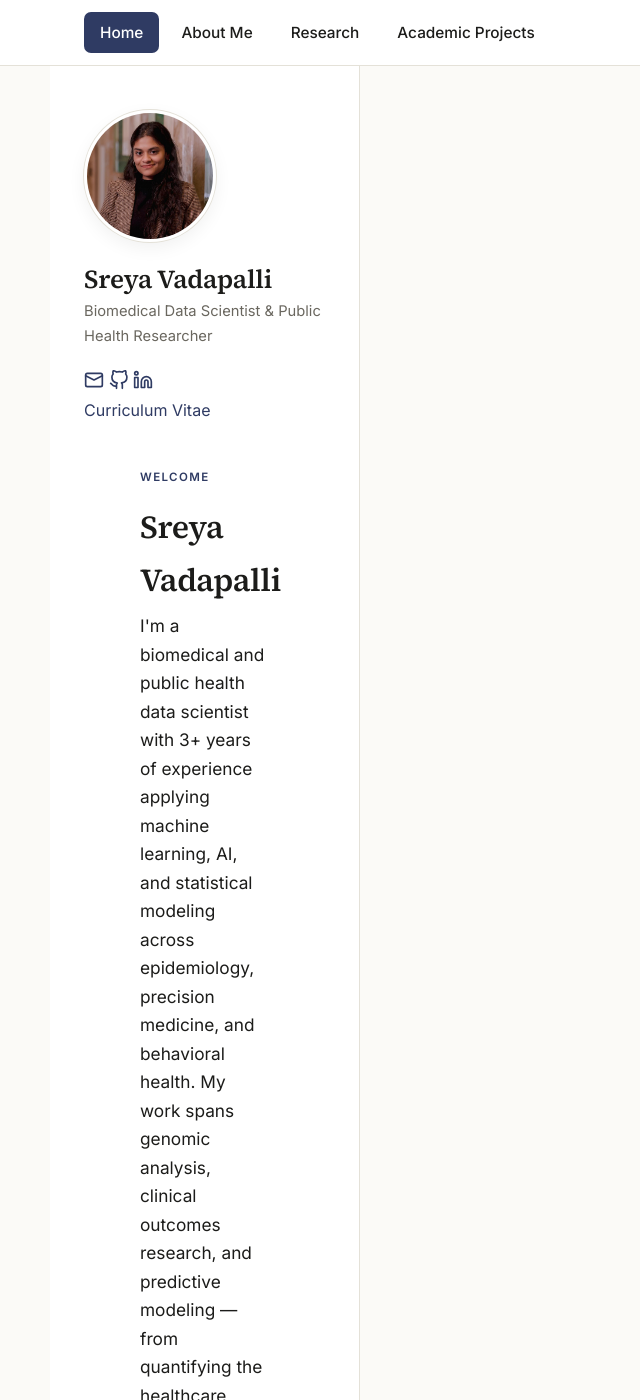
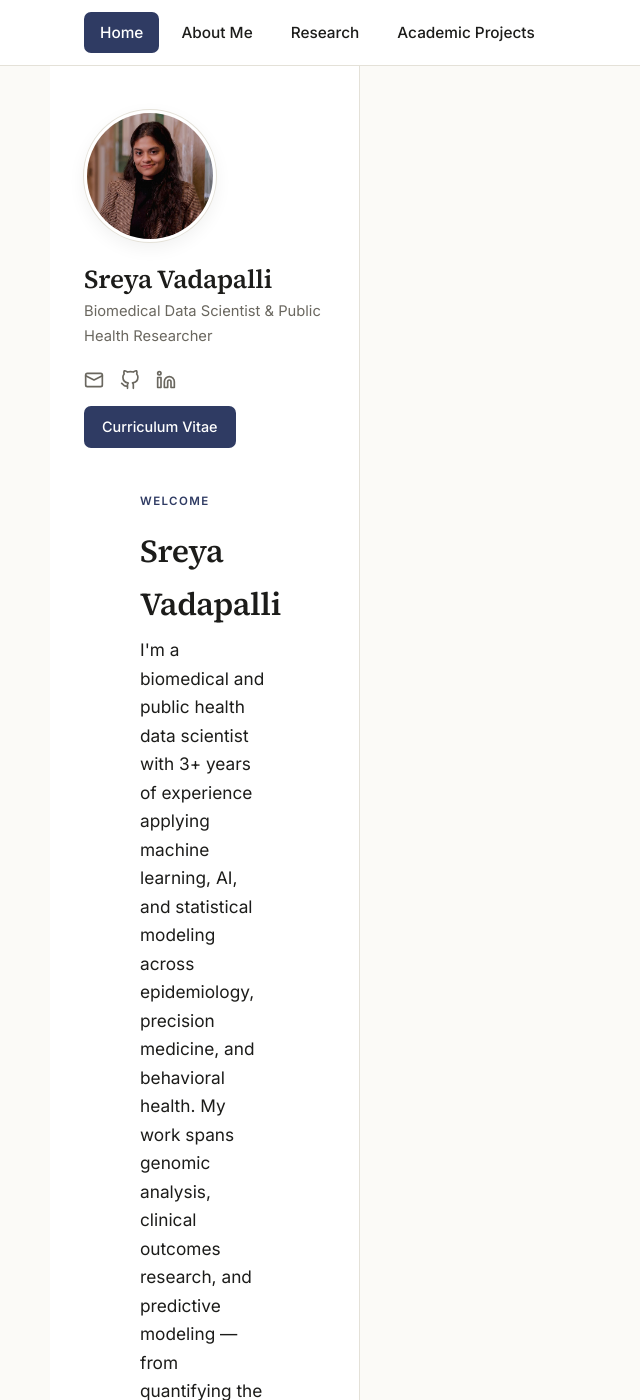
Before and after one commit to SreyaVadapalli/SreyaVadapalli.github.io, a Jekyll site: the page built from index.html, in a window 1280 px wide and 1400 px high. Shown: the whole window, without its empty margins (0-640 px from the left). Built offline with Jekyll 4.4.1, drawn with Linux system fonts in a browser that asks for light colours.

```diff
--- a/assets/css/style.css
+++ b/assets/css/style.css
@@ -101,3 +101,19 @@
   main{ padding:40px 24px 60px; }
   .topnav nav{ justify-content:center; padding:12px 20px; }
 }
+
+.social{
+  display:flex; gap:16px; margin:18px 0 16px;
+}
+.social a{
+  color:var(--muted);
+  display:inline-flex; align-items:center; justify-content:center;
+  transition:color .15s;
+}
+.social a:hover{ color:var(--accent); }
+
+.cv-btn{
+  display:inline-block; background:var(--accent); color:#fff;
+  padding:9px 18px; border-radius:7px; font-size:.9rem; font-weight:500;
+}
+.cv-btn:hover{ background:var(--accent-2); color:#fff; text-decoration:none; }
```
